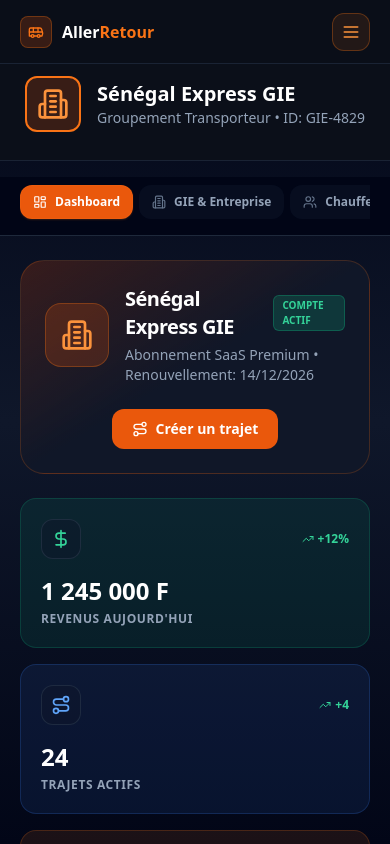
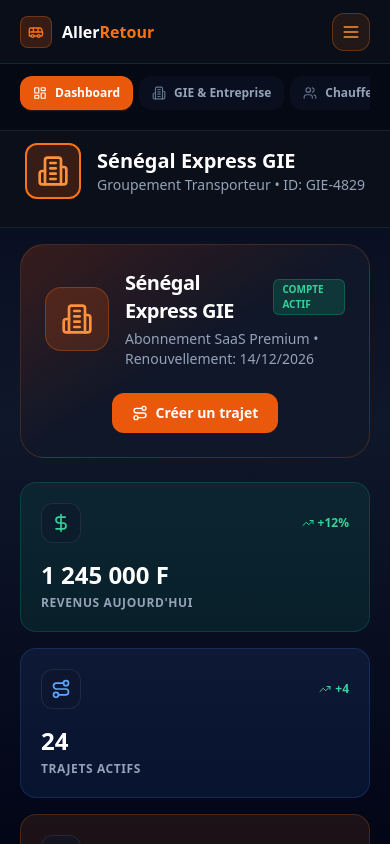
Before and after one commit to migini10/Aller-Retour, a Next.js app in the folder apps/web/: page /dashboard/carrier in a window 390 px wide. Built offline with nearby package versions, Linux system fonts and the light colour scheme.

Commit message:
style(layout): move navigation tabs above profile header on mobile

```diff
--- a/apps/web/src/app/dashboard/admin/page.tsx
+++ b/apps/web/src/app/dashboard/admin/page.tsx
@@ -55,8 +55,42 @@ export default function AdminDashboard() {
     }
   };
 
+  const renderNavMenu = () => (
+    <div className="flex xl:flex-col overflow-x-auto xl:overflow-y-auto overscroll-contain pb-2 xl:pb-0 gap-1.5 xl:gap-2 scrollbar-hide xl:h-full xl:bg-[#101728] xl:border xl:border-slate-800/80 xl:p-4 xl:rounded-3xl">
+      {navItems.map((item) => {
+        const Icon = item.icon;
+        const isActive = activeTab === item.id;
+
+        return (
+          <button
+            key={item.id}
+            onClick={() => setActiveTab(item.id)}
+            className={`flex items-center gap-2 xl:gap-3 px-3 xl:px-4 py-2 xl:py-3 rounded-xl transition-all whitespace-nowrap text-xs xl:text-sm font-semibold shrink-0 relative
+              ${isActive
+                ? 'bg-gradient-to-r from-orange-600 to-orange-500 xl:bg-orange-500/10 text-white xl:text-orange-400 border border-orange-500/20 xl:shadow-none shadow-sm shadow-orange-500/20'
+                : 'text-slate-400 hover:bg-slate-800/50 hover:text-slate-200 border border-transparent bg-slate-900/50 xl:bg-transparent'
+              }`}
+          >
+            <Icon className={`w-3.5 h-3.5 xl:w-4 xl:h-4 ${isActive ? 'text-white xl:text-orange-400' : 'text-slate-500'}`} />
+            {item.label}
+            {item.badge && (
+              <span className={`xl:ml-auto absolute xl:relative -top-1 -right-1 xl:top-0 xl:right-0 text-[9px] px-1.5 py-0.5 rounded-full font-bold ${isActive ? 'bg-white text-orange-600' : 'bg-rose-500 text-white'}`}>
+                {item.badge}
+              </span>
+            )}
+          </button>
+        );
+      })}
+    </div>
+  );
+
   return (
     <div className="flex flex-col h-full w-full overflow-y-auto xl:overflow-hidden scrollbar-hide">
+
+      {/* Mobile Navigation Menu (Affiché en haut juste sous le header de layout) */}
+      <div className="xl:hidden shrink-0 sticky top-0 z-50 bg-[#050A15]/95 backdrop-blur-xl border-b border-slate-800/80 px-5 sm:px-8 py-3 w-full">
+        {renderNavMenu()}
+      </div>
 
       {/* Top Bar Fixe : Super Admin Identity */}
       <div className="flex-none z-40 bg-[#0B0F19]/95 backdrop-blur-xl border-b border-slate-800/80 px-5 sm:px-8 lg:px-12 py-3">
@@ -81,34 +115,9 @@ export default function AdminDashboard() {
 
       {/* Full Height Content Area */}
       <div className="flex-1 flex flex-col xl:flex-row gap-4 xl:gap-6 max-w-[1600px] mx-auto w-full px-5 sm:px-8 xl:px-12 py-4 xl:py-6 overflow-visible xl:overflow-hidden">
-        {/* Navigation Sidebar (Desktop) / Top scrollable (Mobile) */}
-        <div className="xl:w-64 shrink-0 xl:h-full -mx-5 sm:-mx-8 xl:mx-0 px-5 sm:px-8 xl:px-0 sticky top-0 z-20 bg-slate-950/95 xl:bg-transparent backdrop-blur-xl xl:backdrop-blur-none border-b border-slate-800 xl:border-none py-2 xl:py-0 mb-2 xl:mb-0">
-          <div className="flex xl:flex-col overflow-x-auto xl:overflow-y-auto overscroll-contain pb-2 xl:pb-0 gap-1.5 xl:gap-2 scrollbar-hide xl:h-full xl:bg-[#101728] xl:border xl:border-slate-800/80 xl:p-4 xl:rounded-3xl">
-            {navItems.map((item) => {
-              const Icon = item.icon;
-              const isActive = activeTab === item.id;
-
-              return (
-                <button
-                  key={item.id}
-                  onClick={() => setActiveTab(item.id)}
-                  className={`flex items-center gap-2 xl:gap-3 px-3 xl:px-4 py-2 xl:py-3 rounded-xl transition-all whitespace-nowrap text-xs xl:text-sm font-semibold shrink-0 relative
-                    ${isActive
-                      ? 'bg-gradient-to-r from-orange-600 to-orange-500 xl:bg-orange-500/10 text-white xl:text-orange-400 border border-orange-500/20 xl:shadow-none shadow-sm shadow-orange-500/20'
-                      : 'text-slate-400 hover:bg-slate-800/50 hover:text-slate-200 border border-transparent bg-slate-900/50 xl:bg-transparent'
-                    }`}
-                >
-                  <Icon className={`w-3.5 h-3.5 xl:w-4 xl:h-4 ${isActive ? 'text-white xl:text-orange-400' : 'text-slate-500'}`} />
-                  {item.label}
-                  {item.badge && (
-                    <span className={`xl:ml-auto absolute xl:relative -top-1 -right-1 xl:top-0 xl:right-0 text-[9px] px-1.5 py-0.5 rounded-full font-bold ${isActive ? 'bg-white text-orange-600' : 'bg-rose-500 text-white'}`}>
-                      {item.badge}
-                    </span>
-                  )}
-                </button>
-              );
-            })}
-          </div>
+        {/* Navigation Sidebar (Desktop Only) */}
+        <div className="hidden xl:block xl:w-64 shrink-0 xl:h-full">
+          {renderNavMenu()}
         </div>
 
         {/* Contenu Principal (Scrolle indépendamment) */}
--- a/apps/web/src/app/dashboard/carrier/page.tsx
+++ b/apps/web/src/app/dashboard/carrier/page.tsx
@@ -58,8 +58,42 @@ export default function CarrierDashboard() {
     }
   };
 
+  const renderNavMenu = () => (
+    <div className="flex xl:flex-col overflow-x-auto xl:overflow-y-auto overscroll-contain pb-2 xl:pb-0 gap-1.5 xl:gap-2 scrollbar-hide xl:h-full xl:bg-[#101728] xl:border xl:border-slate-800/80 xl:p-4 xl:rounded-3xl">
+      {navItems.map((item) => {
+        const Icon = item.icon;
+        const isActive = activeTab === item.id;
+
+        return (
+          <button
+            key={item.id}
+            onClick={() => setActiveTab(item.id)}
+            className={`flex items-center gap-2 xl:gap-3 px-3 xl:px-4 py-2 xl:py-3 rounded-xl transition-all whitespace-nowrap text-xs xl:text-sm font-semibold shrink-0 relative
+              ${isActive
+                ? 'bg-orange-600 xl:bg-orange-500/10 text-white xl:text-orange-400 border border-orange-500/20 xl:shadow-none shadow-sm shadow-orange-500/20'
+                : 'text-slate-400 hover:bg-slate-800/50 hover:text-slate-200 border border-transparent bg-slate-900/50 xl:bg-transparent'
+              }`}
+          >
+            <Icon className={`w-3.5 h-3.5 xl:w-4 xl:h-4 ${isActive ? 'text-white xl:text-orange-400' : 'text-slate-500'}`} />
+            {item.label}
+            {item.badge && (
+              <span className="xl:ml-auto absolute xl:relative -top-1 -right-1 xl:top-0 xl:right-0 bg-rose-500 xl:bg-orange-600 text-white text-[9px] px-1.5 py-0.5 rounded-full font-bold">
+                {item.badge}
+              </span>
+            )}
+          </button>
+        );
+      })}
+    </div>
+  );
+
   return (
     <div className="flex flex-col h-full w-full overflow-y-auto xl:overflow-hidden scrollbar-hide">
+
+      {/* Mobile Navigation Menu (Affiché en haut juste sous le header de layout) */}
+      <div className="xl:hidden shrink-0 sticky top-0 z-50 bg-[#050A15]/95 backdrop-blur-xl border-b border-slate-800/80 px-5 sm:px-8 py-3 w-full">
+        {renderNavMenu()}
+      </div>
 
       {/* Top Bar : Profile & Global Actions */}
       <div className="flex-none z-40 bg-[#0B0F19] border-b border-slate-800/80 px-5 sm:px-8 lg:px-12 py-3">
@@ -82,34 +116,9 @@ export default function CarrierDashboard() {
 
       {/* Full Height Content Area */}
       <div className="flex-1 flex flex-col xl:flex-row gap-4 xl:gap-8 max-w-[1400px] mx-auto w-full px-5 sm:px-8 xl:px-12 py-4 xl:py-6 overflow-visible xl:overflow-hidden">
-        {/* Navigation Sidebar (Desktop) / Top scrollable (Mobile) */}
-        <div className="xl:w-64 shrink-0 xl:h-full -mx-5 sm:-mx-8 xl:mx-0 px-5 sm:px-8 xl:px-0 sticky top-0 z-20 bg-slate-950/95 xl:bg-transparent backdrop-blur-xl xl:backdrop-blur-none border-b border-slate-800 xl:border-none py-2 xl:py-0 mb-2 xl:mb-0">
-          <div className="flex xl:flex-col overflow-x-auto xl:overflow-y-auto overscroll-contain pb-2 xl:pb-0 gap-1.5 xl:gap-2 scrollbar-hide xl:h-full xl:bg-[#101728] xl:border xl:border-slate-800/80 xl:p-4 xl:rounded-3xl">
-            {navItems.map((item) => {
-              const Icon = item.icon;
-              const isActive = activeTab === item.id;
-
-              return (
-                <button
-                  key={item.id}
-                  onClick={() => setActiveTab(item.id)}
-                  className={`flex items-center gap-2 xl:gap-3 px-3 xl:px-4 py-2 xl:py-3 rounded-xl transition-all whitespace-nowrap text-xs xl:text-sm font-semibold shrink-0 relative
-                    ${isActive
-                      ? 'bg-orange-600 xl:bg-orange-500/10 text-white xl:text-orange-400 border border-orange-500/20 xl:shadow-none shadow-sm shadow-orange-500/20'
-                      : 'text-slate-400 hover:bg-slate-800/50 hover:text-slate-200 border border-transparent bg-slate-900/50 xl:bg-transparent'
-                    }`}
-                >
-                  <Icon className={`w-3.5 h-3.5 xl:w-4 xl:h-4 ${isActive ? 'text-white xl:text-orange-400' : 'text-slate-500'}`} />
-                  {item.label}
-                  {item.badge && (
-                    <span className="xl:ml-auto absolute xl:relative -top-1 -right-1 xl:top-0 xl:right-0 bg-rose-500 xl:bg-orange-600 text-white text-[9px] px-1.5 py-0.5 rounded-full font-bold">
-                      {item.badge}
-                    </span>
-                  )}
-                </button>
-              );
-            })}
-          </div>
+        {/* Navigation Sidebar (Desktop Only) */}
+        <div className="hidden xl:block xl:w-64 shrink-0 xl:h-full">
+          {renderNavMenu()}
         </div>
 
         {/* Contenu Principal (Scrolle indépendamment) */}
--- a/apps/web/src/app/dashboard/driver/page.tsx
+++ b/apps/web/src/app/dashboard/driver/page.tsx
@@ -52,8 +52,41 @@ export default function DriverDashboard() {
     }
   };
 
+  const renderNavMenu = () => (
+    <div className="flex lg:flex-col overflow-x-auto lg:overflow-y-auto overscroll-contain pb-2 lg:pb-0 gap-1.5 lg:gap-2 scrollbar-hide lg:h-full lg:bg-[#101728] lg:border lg:border-slate-800/80 lg:p-4 lg:rounded-3xl">
+      {navItems.map((item) => {
+        const Icon = item.icon;
+        const isActive = activeTab === item.id;
+        return (
+          <button
+            key={item.id}
+            onClick={() => setActiveTab(item.id)}
+            className={`flex items-center gap-2 lg:gap-3 px-3 lg:px-4 py-2 lg:py-3 rounded-xl transition-all whitespace-nowrap text-xs lg:text-sm font-semibold shrink-0 relative
+              ${isActive
+                ? 'bg-orange-600 lg:bg-orange-500/10 text-white lg:text-orange-400 border border-orange-500/20 lg:shadow-none shadow-sm shadow-orange-500/20'
+                : 'text-slate-400 hover:bg-slate-800/50 hover:text-slate-200 border border-transparent bg-slate-900/50 lg:bg-transparent'
+              }`}
+          >
+            <Icon className={`w-3.5 h-3.5 lg:w-4 lg:h-4 ${isActive ? 'text-white lg:text-orange-400' : 'text-slate-500'}`} />
+            {item.label}
+            {item.badge && (
+              <span className="lg:ml-auto absolute lg:relative -top-1 -right-1 lg:top-0 lg:right-0 bg-rose-500 lg:bg-orange-600 text-white text-[9px] px-1.5 py-0.5 rounded-full font-bold">
+                {item.badge}
+              </span>
+            )}
+          </button>
+        );
+      })}
+    </div>
+  );
+
   return (
     <div className="flex flex-col h-full w-full overflow-y-auto lg:overflow-hidden scrollbar-hide">
+
+      {/* Mobile Navigation Menu (Affiché en haut juste sous le header de layout) */}
+      <div className="lg:hidden shrink-0 sticky top-0 z-50 bg-[#050A15]/95 backdrop-blur-xl border-b border-slate-800/80 px-5 sm:px-8 py-3 w-full">
+        {renderNavMenu()}
+      </div>
 
       {/* Top Bar : Status & Profile (Scrolle sur mobile, fixe sur desktop via le layout) */}
       <div className="flex-none z-40 bg-[#0B0F19] border-b border-slate-800/80 px-5 sm:px-8 lg:px-12 py-3">
@@ -82,33 +115,9 @@ export default function DriverDashboard() {
 
       {/* Full Height Content Area */}
       <div className="flex-1 flex flex-col lg:flex-row gap-4 lg:gap-8 max-w-7xl mx-auto w-full px-5 sm:px-8 lg:px-12 py-4 lg:py-6 overflow-visible lg:overflow-hidden">
-        {/* Navigation Sidebar (Desktop) / Top scrollable (Mobile) */}
-        <div className="lg:w-64 shrink-0 lg:h-full -mx-5 sm:-mx-8 lg:mx-0 px-5 sm:px-8 lg:px-0 sticky top-0 z-20 bg-slate-950/95 lg:bg-transparent backdrop-blur-xl lg:backdrop-blur-none border-b border-slate-800 lg:border-none py-2 lg:py-0 mb-2 lg:mb-0">
-          <div className="flex lg:flex-col overflow-x-auto lg:overflow-y-auto overscroll-contain pb-2 lg:pb-0 gap-1.5 lg:gap-2 scrollbar-hide lg:h-full lg:bg-[#101728] lg:border lg:border-slate-800/80 lg:p-4 lg:rounded-3xl">
-            {navItems.map((item) => {
-              const Icon = item.icon;
-              const isActive = activeTab === item.id;
-              return (
-                <button
-                  key={item.id}
-                  onClick={() => setActiveTab(item.id)}
-                  className={`flex items-center gap-2 lg:gap-3 px-3 lg:px-4 py-2 lg:py-3 rounded-xl transition-all whitespace-nowrap text-xs lg:text-sm font-semibold shrink-0 relative
-                    ${isActive
-                      ? 'bg-orange-600 lg:bg-orange-500/10 text-white lg:text-orange-400 border border-orange-500/20 lg:shadow-none shadow-sm shadow-orange-500/20'
-                      : 'text-slate-400 hover:bg-slate-800/50 hover:text-slate-200 border border-transparent bg-slate-900/50 lg:bg-transparent'
-                    }`}
-                >
-                  <Icon className={`w-3.5 h-3.5 lg:w-4 lg:h-4 ${isActive ? 'text-white lg:text-orange-400' : 'text-slate-500'}`} />
-                  {item.label}
-                  {item.badge && (
-                    <span className="lg:ml-auto absolute lg:relative -top-1 -right-1 lg:top-0 lg:right-0 bg-rose-500 lg:bg-orange-600 text-white text-[9px] px-1.5 py-0.5 rounded-full font-bold">
-                      {item.badge}
-                    </span>
-                  )}
-                </button>
-              );
-            })}
-          </div>
+        {/* Navigation Sidebar (Desktop Only) */}
+        <div className="hidden lg:block lg:w-64 shrink-0 lg:h-full">
+          {renderNavMenu()}
         </div>
 
         {/* Contenu Principal (Scrolle indépendamment sur desktop, scrolle avec la page sur mobile) */}
```
Also changed, not shown: 1 other file (tests, documents, lock files or other folders).
